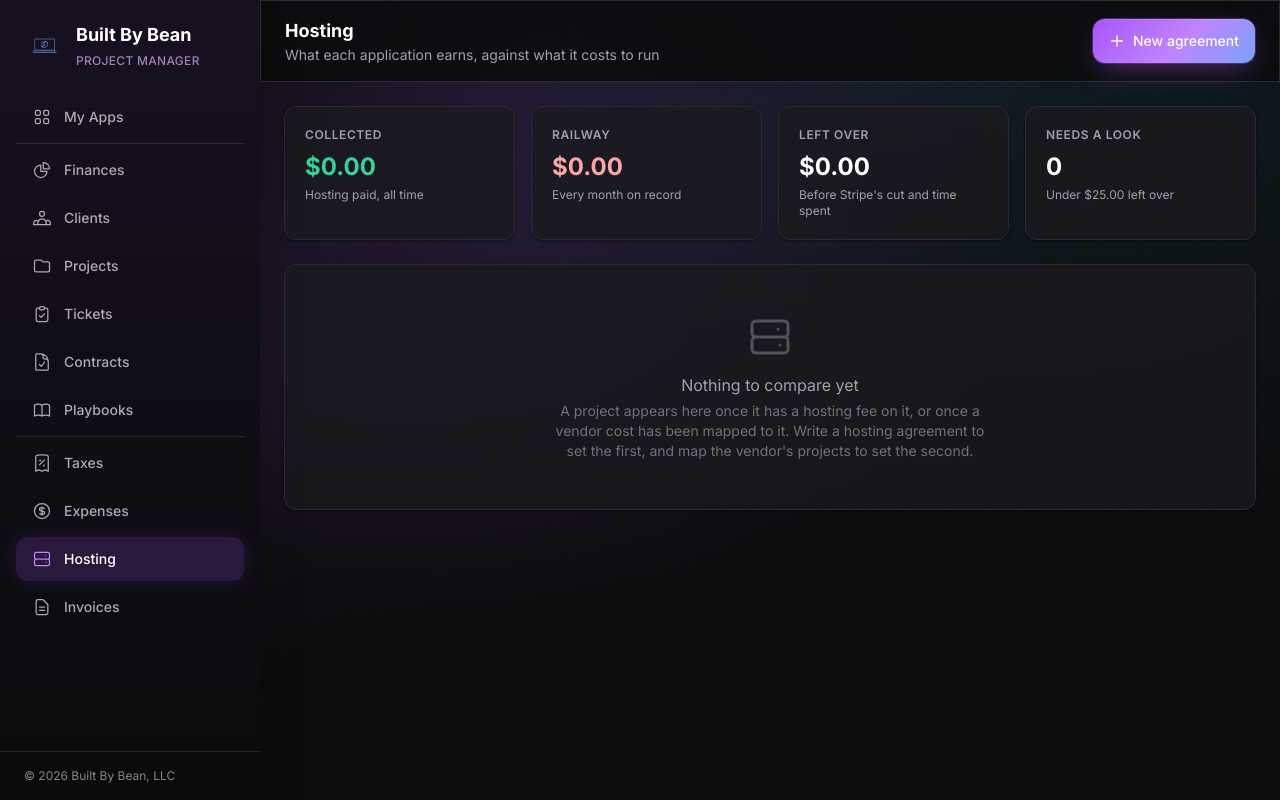
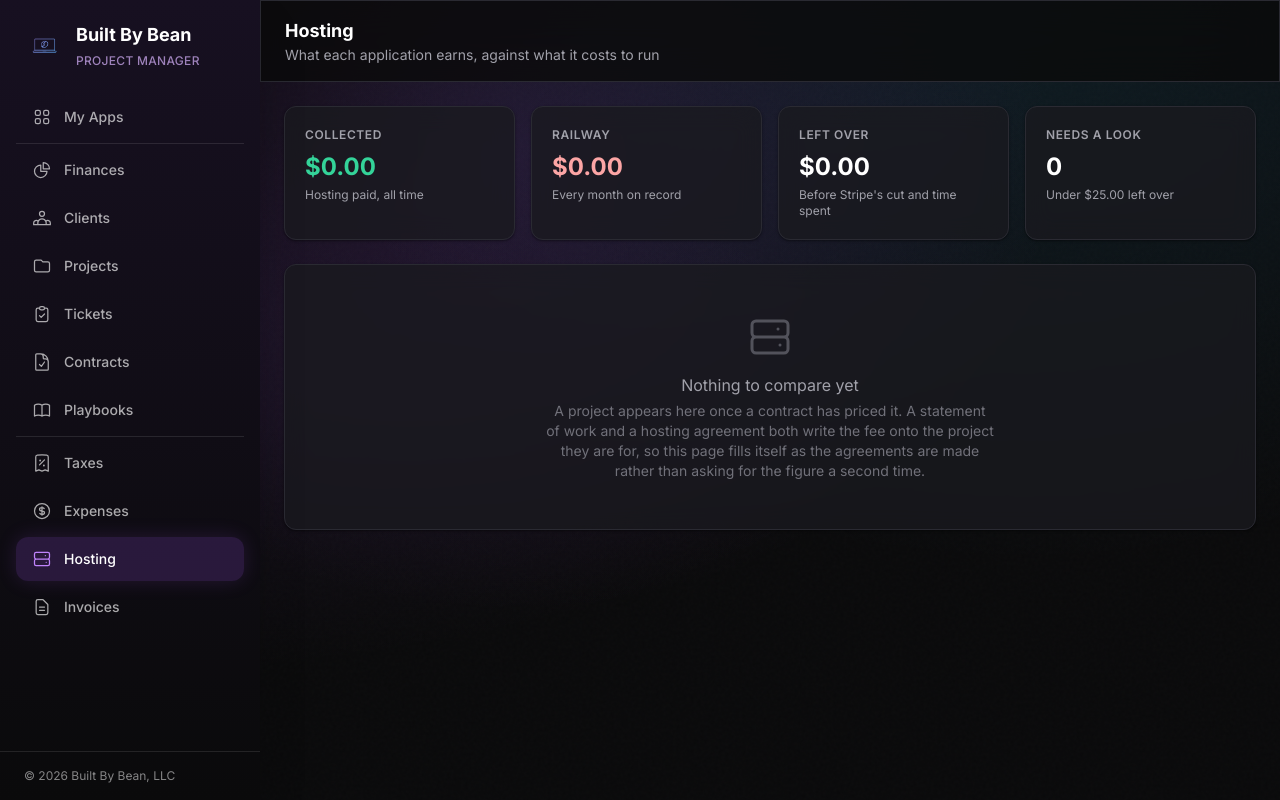
Before and after one commit to BuiltByBean/Built-By-Bean-Website, a Flask app: page /admin/hosting/ in a window 1280 px wide. Run offline with Flask 3, Linux system fonts and the light colour scheme; the visitor is signed in with stand-in values (Sample User, id 1); data comes from the database, SQL or seed files in the repository; data that the repository does not hold is empty; some libraries are stand-ins or nearby versions.

Commit message:
Only what a contract has priced belongs on the hosting page
A project appears here because an agreement priced it. The statement of work
and the hosting agreement both write the fee onto the project they are for, so
this page fills itself as the agreements are made - and a project nobody has
written one for is a contract to go and write, not a figure to type into this
screen.

So the two buttons are gone. "New agreement" in the header and "Set a fee" on
an unpriced row were both invitations to have the number in two places and a
document for neither, and the fee that matters is the one a client has signed.
Christ Community Church came off the page with them: $0.31 of Railway and no
agreement, which is a contract that has not been written rather than a fee
that has not been typed.

Unpriced is no longer a state a row can be in. A fee agreed at zero still is,
and still says so - hosted free, with the cost it did not recover.

Co-Authored-By: Claude Opus 5 <noreply@anthropic.com>

```diff
--- a/pm/hosting_routes.py
+++ b/pm/hosting_routes.py
@@ -178,13 +178,16 @@ def _status(fee, cost):
     infrastructure is paid for, or it does not and is a fee to raise. The
     middle band that used to sit here was a second guess at the same question
     and said "Watch" about a project nobody was going to act on.
+
+    An unpriced project cannot reach here - the page lists only what a contract
+    has priced. A fee of nothing is still guarded, and reads as free hosting,
+    because whether it is unset or agreed at zero the money recovered is the
+    same and the page should say so rather than crash.
     """
-    if fee is None:
-        return ("unpriced", "No fee set")
+    if not fee:
+        return ("loss", "Hosted free")
     if cost <= 0:
         return ("fine", "No cost recorded")
-    if fee <= 0:
-        return ("loss", "Hosted free")
     if cost >= fee:
         return ("loss", "Costs more than it earns")
     if fee - cost < MIN_MARGIN:
@@ -258,7 +261,7 @@ def _railway_all_time():
 
 # Worst first. A page whose whole job is to surface the two projects that need
 # attention should not open on the eleven that do not.
-STATUS_ORDER = {"loss": 0, "raise": 1, "unpriced": 2, "fine": 3}
+STATUS_ORDER = {"loss": 0, "raise": 1, "fine": 2}
 
 
 @hosting_bp.route("/")
@@ -292,10 +295,16 @@ def hosting_index():
 
     rows = []
     for p in projects:
+        # Priced by a contract, or it does not belong here. A statement of
+        # work and a hosting agreement both write the fee onto the project,
+        # so appearing on this page is what having agreed one looks like.
+        # A project hosted without an agreement is a contract to write, not a
+        # fee to type into this screen, and offering to type it here was an
+        # invitation to have the number in two places and a document for
+        # neither.
+        if p.hosting_fee is None:
+            continue
         by_month = costs.get(p.id, {})
-        if month not in by_month and p.hosting_fee is None:
-            # Nothing charged, nothing spent, nothing to say.
-            continue
         cost = by_month.get(month, 0.0)
         fee = p.monthly_hosting_fee
         key, label = _status(fee, cost)
@@ -333,7 +342,6 @@ def hosting_index():
 
     totals = {
         "needs_attention": sum(1 for r in rows if r["status"] in ("loss", "raise")),
-        "unpriced": sum(1 for r in rows if r["status"] == "unpriced"),
     }
 
     # The lifetime question, which is a different one from the month's. The
--- a/templates/pm/hosting/index.html
+++ b/templates/pm/hosting/index.html
@@ -11,14 +11,6 @@
 {% block title %}Hosting - Built By Bean{% endblock %}
 {% block page_title %}Hosting{% endblock %}
 {% block page_subtitle %}What each application earns, against what it costs to run{% endblock %}
-
-{% block header_actions %}
-<a href="{{ url_for('contracts.hosting_form') }}"
-   class="inline-flex items-center gap-2 px-4 min-h-[44px] btn-brand text-sm font-medium rounded-xl transition-all">
-    <svg class="w-4 h-4 flex-shrink-0" fill="none" stroke="currentColor" viewBox="0 0 24 24"><path stroke-linecap="round" stroke-linejoin="round" stroke-width="2" d="M12 4v16m8-8H4"/></svg>
-    New agreement
-</a>
-{% endblock %}
 
 {#
   The running total for one client.
@@ -88,13 +80,7 @@
         <div class="glass-card p-4 sm:p-5">
             <p class="text-xs font-semibold uppercase tracking-wider text-surface-400">Needs a look</p>
             <p class="text-xl sm:text-2xl font-bold mt-2 {{ 'text-amber-400' if totals.needs_attention else 'text-white' }}">{{ totals.needs_attention }}</p>
-            <p class="text-xs text-surface-400 mt-1">
-                {%- if totals.unpriced -%}
-                    and {{ totals.unpriced }} with no fee set
-                {%- else -%}
-                    Under {{ min_margin|format_currency }} left over
-                {%- endif -%}
-            </p>
+            <p class="text-xs text-surface-400 mt-1">Under {{ min_margin|format_currency }} left over</p>
         </div>
     </div>
 
@@ -117,11 +103,9 @@
         {% for r in rows %}
         {% set tone = {'loss': 'bg-red-500/10 text-red-300',
                        'raise': 'bg-amber-500/10 text-amber-300',
-                       'unpriced': 'bg-surface-700/40 text-surface-300',
                        'fine': 'bg-emerald-500/10 text-emerald-300'}[r.status] %}
         {% set fill = {'loss': 'bg-red-500',
                        'raise': 'bg-amber-500',
-                       'unpriced': 'bg-surface-600',
                        'fine': 'bg-emerald-500'}[r.status] %}
         <div class="p-4 sm:p-5 hover:bg-white/[0.02] transition-colors">
 
@@ -174,19 +158,12 @@
             {{ lifetime_strip(r) }}
 
             {% else %}
-            {# No fee means no width to measure against, so there is no bar to
-               draw - only the cost, and the thing to go and do about it. #}
-            <div class="mt-3 flex flex-wrap items-center justify-between gap-3">
-                <p class="text-xs text-surface-400">
-                    Cost {{ r.cost|format_currency }}, with no fee to hold it against.
-                </p>
-                <a href="{{ url_for('pm.project_edit', id=r.project.id) }}"
-                   class="inline-flex items-center justify-center gap-1.5 min-h-[44px] px-3 text-xs font-medium rounded-lg
-                          border border-brand-500/40 text-brand-300 hover:bg-brand-500/10 transition-colors">
-                    <svg class="w-3.5 h-3.5 flex-shrink-0" fill="none" stroke="currentColor" viewBox="0 0 24 24"><path stroke-linecap="round" stroke-linejoin="round" stroke-width="2" d="M12 4v16m8-8H4"/></svg>
-                    Set a fee
-                </a>
-            </div>
+            {# Only an agreed fee of nothing reaches this. There is no width to
+               measure a cost against, so there is no bar - just what it cost to
+               run something nobody is being charged for. #}
+            <p class="mt-3 text-xs text-surface-400">
+                Hosted free - {{ r.cost|format_currency }} of cost, none of it recovered.
+            </p>
             {{ lifetime_strip(r) }}
             {% endif %}
 
@@ -234,9 +211,10 @@
         </svg>
         <p class="text-surface-400 mb-1">Nothing to compare yet</p>
         <p class="text-sm text-surface-500 max-w-md mx-auto">
-            A project appears here once it has a hosting fee on it, or once a vendor
-            cost has been mapped to it. Write a hosting agreement to set the first,
-            and map the vendor's projects to set the second.
+            A project appears here once a contract has priced it. A statement of work
+            and a hosting agreement both write the fee onto the project they are for,
+            so this page fills itself as the agreements are made rather than asking
+            for the figure a second time.
         </p>
     </div>
     {% endif %}
```
